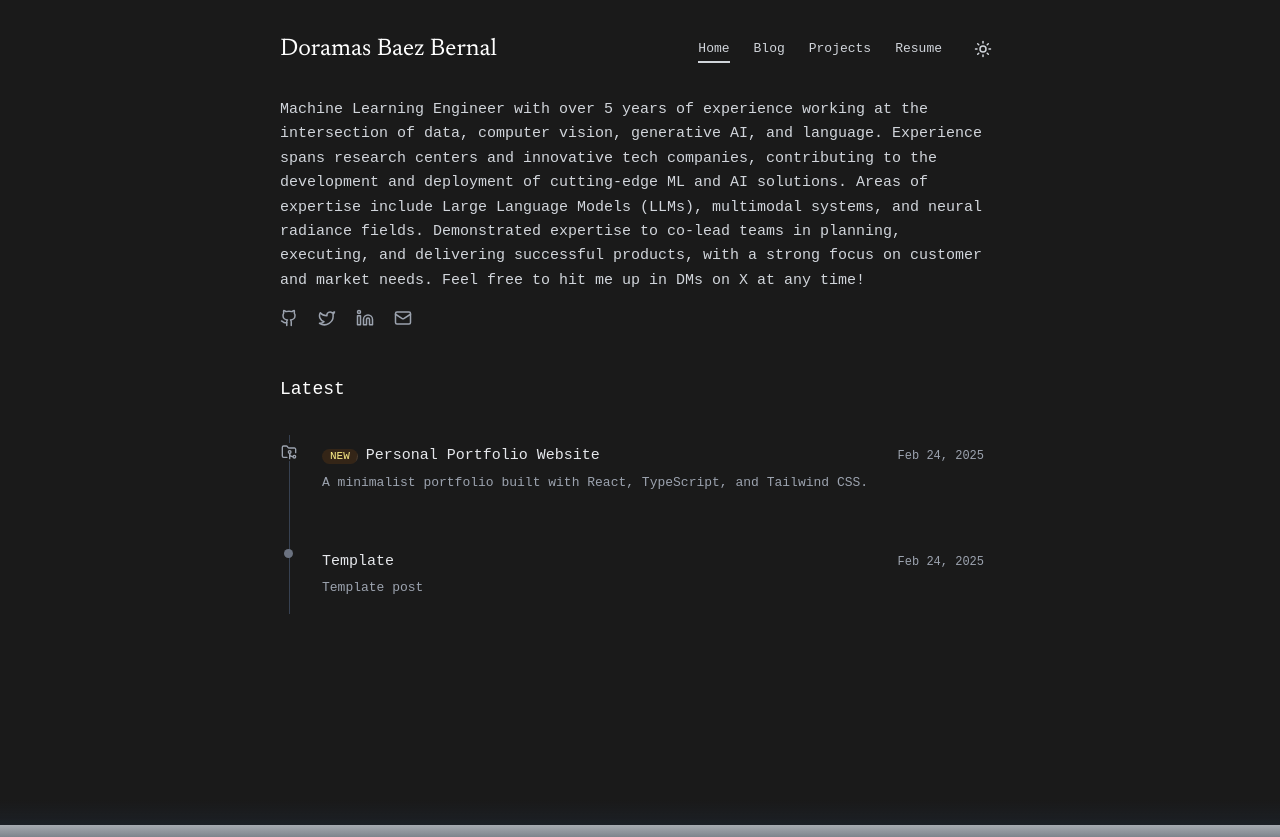
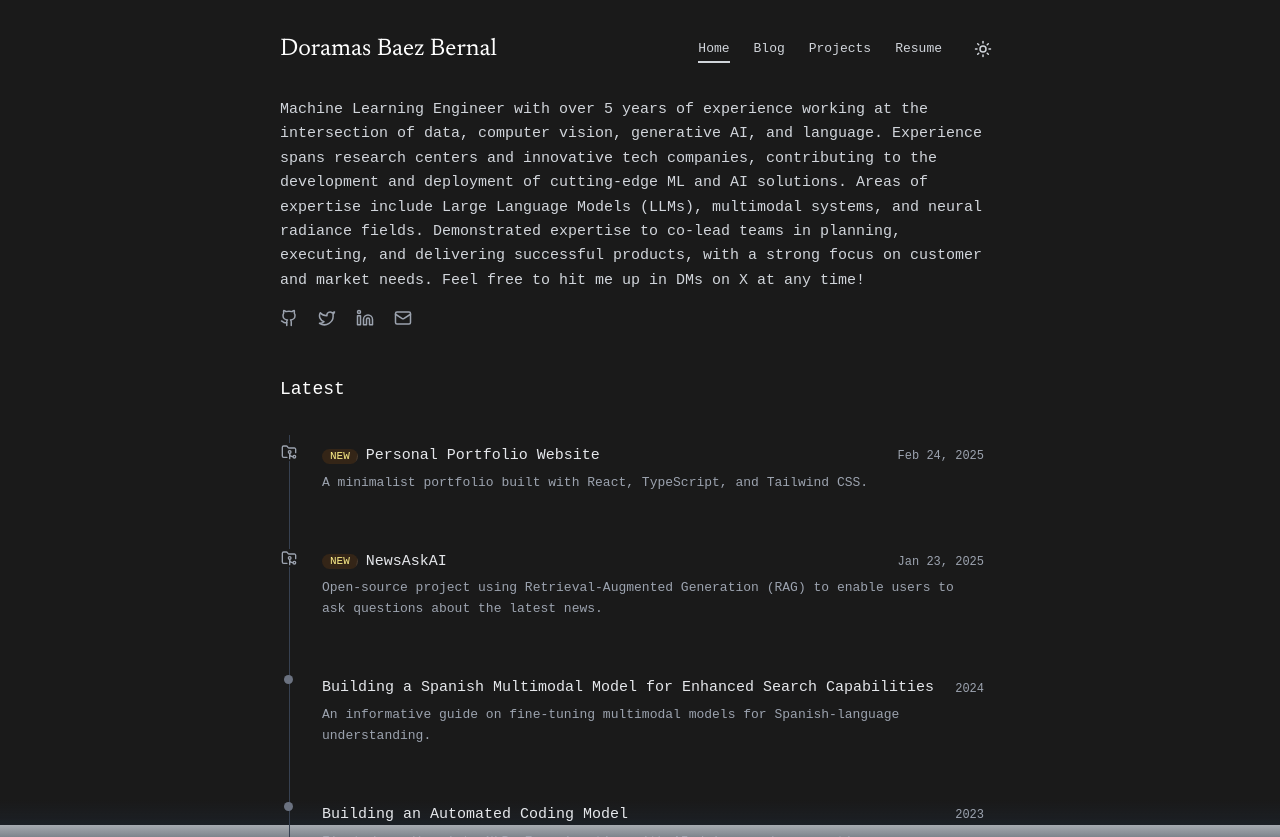
Before and after one commit to doramasma/doramasma.github.io, a React (Vite) app: page / in a window 1280 px wide. Built offline with nearby package versions, Linux system fonts and the light colour scheme; a web font is replaced by a local one.

Commit message:
Update home information

```diff
--- a/src/pages/Home.tsx
+++ b/src/pages/Home.tsx
@@ -15,11 +15,40 @@ export function Home() {
       isNew: true
     },
     {
+      type: 'project',
+      title: 'NewsAskAI',
+      date: 'Jan 23, 2025',
+      description: 'Open-source project using Retrieval-Augmented Generation (RAG) to enable users to ask questions about the latest news.',
+      link: 'https://github.com/doramasma/NewsAskAI',
+      isNew: true
+    },
+    {
       type: 'blog',
-      title: 'Template',
-      date: 'Feb 24, 2025',
-      description: 'Template post',
-      link: '/blog/',
+      title: 'Building a Spanish Multimodal Model for Enhanced Search Capabilities',
+      date: '2024',
+      description: 'An informative guide on fine-tuning multimodal models for Spanish-language understanding.',
+      link: 'https://www.linkedin.com/pulse/navigating-new-frontiers-building-spanish-multimodal-model-xtbge/',
+    },
+    {
+      type: 'blog',
+      title: 'Building an Automated Coding Model',
+      date: '2023',
+      description: 'First deep dive into NLP: Experimenting with AI-driven code generation',
+      link: 'https://medium.com/the-theam-journey/building-our-own-automated-coding-model-29118f444f96',
+    },
+    {
+      type: 'project',
+      title: 'DETR (DEtection TRansformer) - Finetune',
+      date: '2021',
+      description: 'DETR (DEtection TRansformer) - Fine-tuning for urban scene understanding',
+      link: 'https://github.com/doramasma/DERT-finetune',
+    },
+    {
+      type: 'project',
+      title: 'MatLibraryPy',
+      date: '2021',
+      description: 'Numerical library for matrix and vector operations.',
+      link: 'https://github.com/doramasma/MatLibraryPy',
     }
   ];
 
```
